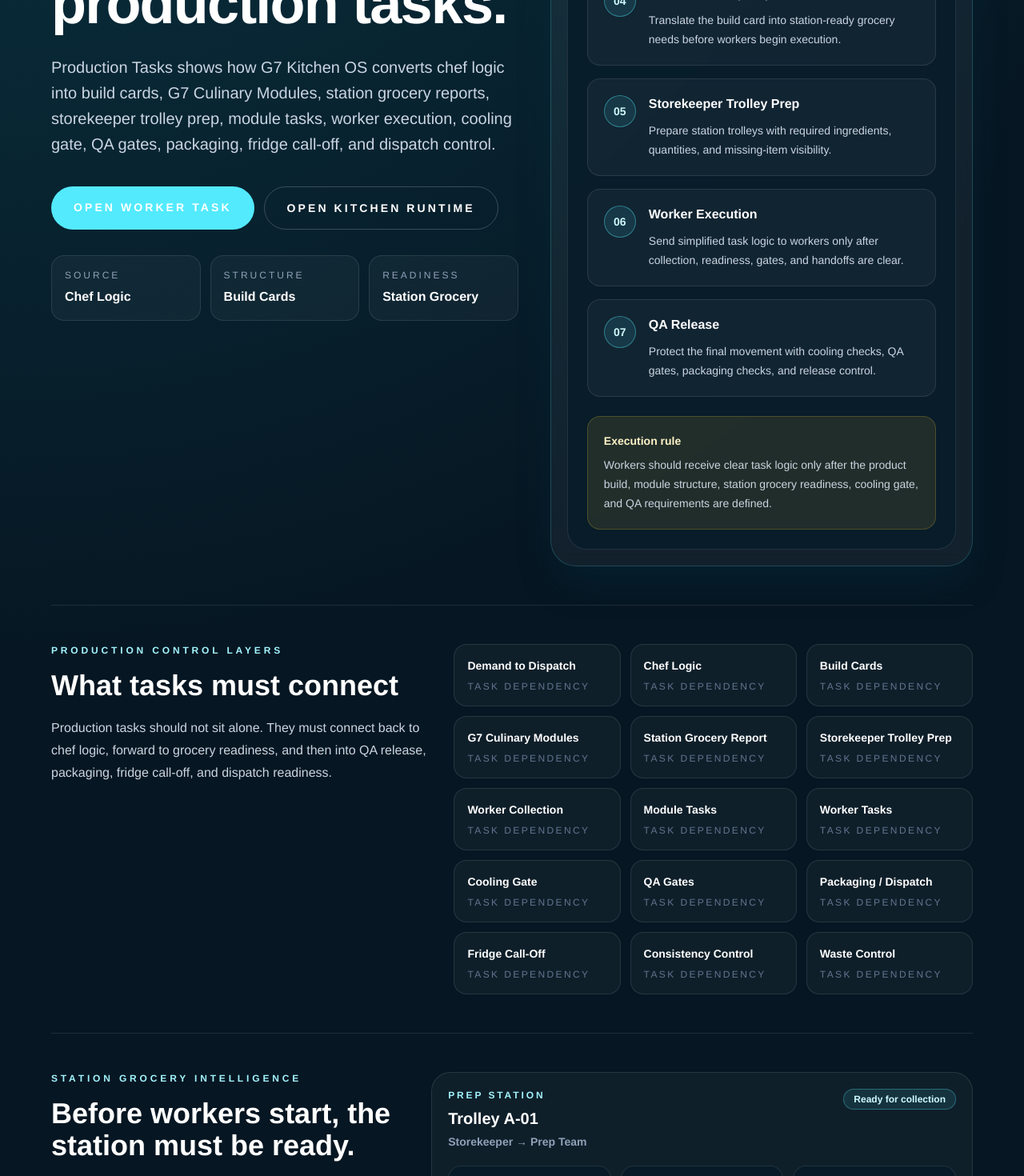
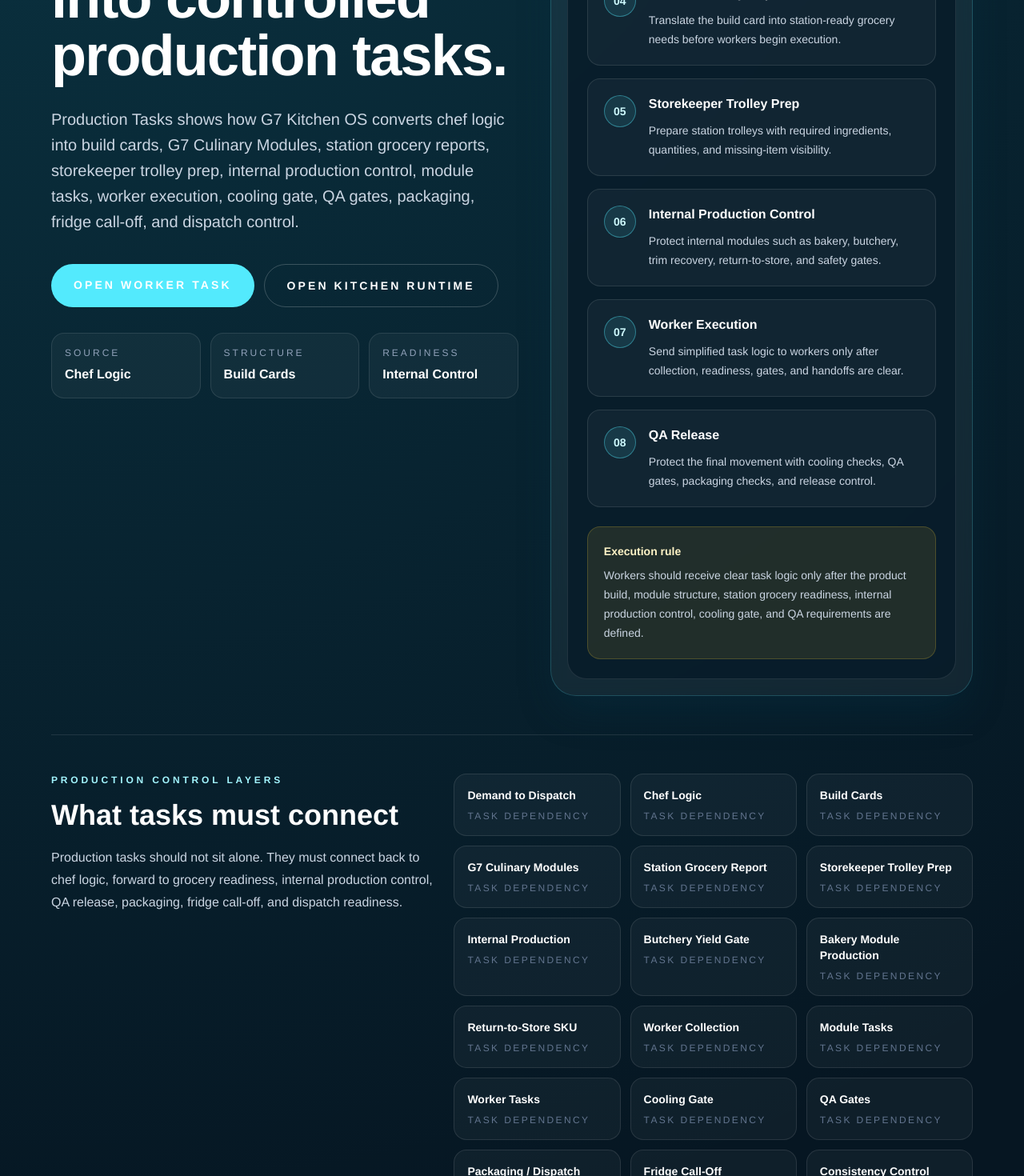
Before and after one commit to ammsofia11-wq/g7-mvpos, a Next.js app: page /production-tasks in a window 1280 px wide. Shown: the part 700-2170 px from the top of the page at 80% size. Built offline with nearby package versions, Linux system fonts and the light colour scheme; no server answers.

Commit message:
Add internal production preview

```diff
--- a/app/production-tasks/page.tsx
+++ b/app/production-tasks/page.tsx
@@ -29,11 +29,16 @@
   },
   {
     step: "06",
+    title: "Internal Production Control",
+    text: "Protect internal modules such as bakery, butchery, trim recovery, return-to-store, and safety gates.",
+  },
+  {
+    step: "07",
     title: "Worker Execution",
     text: "Send simplified task logic to workers only after collection, readiness, gates, and handoffs are clear.",
   },
   {
-    step: "07",
+    step: "08",
     title: "QA Release",
     text: "Protect the final movement with cooling checks, QA gates, packaging checks, and release control.",
   },
@@ -46,6 +51,10 @@
   "G7 Culinary Modules",
   "Station Grocery Report",
   "Storekeeper Trolley Prep",
+  "Internal Production",
+  "Butchery Yield Gate",
+  "Bakery Module Production",
+  "Return-to-Store SKU",
   "Worker Collection",
   "Module Tasks",
   "Worker Tasks",
@@ -105,7 +114,7 @@
 const groceryReports = [
   {
     station: "Prep Station",
-    owner: "Storekeeper → Prep Team",
+    owner: "Storekeeper to Prep Team",
     trolley: "Trolley A-01",
     status: "Ready for collection",
     items: [
@@ -117,7 +126,7 @@
   },
   {
     station: "Cooking Station",
-    owner: "Storekeeper → Cooking Team",
+    owner: "Storekeeper to Cooking Team",
     trolley: "Trolley C-02",
     status: "Needs chef confirmation",
     items: [
@@ -129,7 +138,7 @@
   },
   {
     station: "Packaging Station",
-    owner: "Storekeeper → Packaging Team",
+    owner: "Storekeeper to Packaging Team",
     trolley: "Trolley P-03",
     status: "Ready after QA",
     items: ["Meal containers", "Labels", "Sleeves and dispatch crates"],
@@ -153,6 +162,97 @@
   {
     label: "Readiness Gate",
     text: "Missing ingredients block the task before execution, not during cooking.",
+  },
+];
+
+const internalProductionCards = [
+  {
+    title: "Bakery Internal Production",
+    owner: "Bakery Team",
+    status: "Internal module",
+    lines: [
+      "Produce tortilla, bread, or bakery components as internal SKUs.",
+      "Return approved output to store before final station issue.",
+      "Keep bakery batch identity visible for later product builds.",
+    ],
+    control:
+      "Bakery output should become an internal controlled module, not an invisible side task.",
+  },
+  {
+    title: "Butchery Yield Gate",
+    owner: "Butchery / Prep Team",
+    status: "Yield protected",
+    lines: [
+      "Record gross protein weight before trimming or cutting.",
+      "Confirm usable yield before cooking station receives the batch.",
+      "Separate usable protein, scrap, and rejected material clearly.",
+    ],
+    control:
+      "Cooking should not start from purchase weight. It should start from usable yield.",
+  },
+  {
+    title: "Return-to-Store Internal SKU",
+    owner: "Storekeeper",
+    status: "Traceable return",
+    lines: [
+      "Return internal production output to store with batch identity.",
+      "Hold approved internal modules until station call-off.",
+      "Keep remaining quantity visible before next product usage.",
+    ],
+    control:
+      "Internal production should return to controlled store logic before it becomes station grocery.",
+  },
+  {
+    title: "Scrap and Trim Recovery",
+    owner: "Chef / Production Manager",
+    status: "Recovery visible",
+    lines: [
+      "Separate vegetable trim, protein scrap, and usable leftovers.",
+      "Protect food safety before reuse decisions.",
+      "Recommend next best use only after QA-safe classification.",
+    ],
+    control:
+      "Recovery intelligence must never bypass safety, QA, or chef approval.",
+  },
+];
+
+const internalProductionPath = [
+  {
+    label: "Internal Need",
+    text: "Demand and build cards create internal production needs such as bread, butchery prep, or sauce base.",
+  },
+  {
+    label: "Controlled Output",
+    text: "The internal team produces a module with yield, batch identity, and owner visibility.",
+  },
+  {
+    label: "Return to Store",
+    text: "Approved output returns as an internal SKU before it is issued to a station trolley.",
+  },
+  {
+    label: "Next Best Use",
+    text: "Scrap, trim, and surplus are classified for safe reuse, discard, or chef review.",
+  },
+];
+
+const safetyGates = [
+  {
+    gate: "Frozen Protein Safety Gate",
+    status: "Safety hold",
+    detail:
+      "Frozen protein requires thawing control, temperature evidence, and release before butchery or cooking.",
+  },
+  {
+    gate: "Blast Freezer Gate",
+    status: "Cold chain protected",
+    detail:
+      "Blast freezer movement should be tracked before storage, return-to-store, or later call-off.",
+  },
+  {
+    gate: "Chef Approval Gate",
+    status: "Decision required",
+    detail:
+      "Next best use, sensitive scaling, and recovery usage require chef-controlled approval.",
   },
 ];
 
@@ -235,8 +335,9 @@
             <p className="mt-7 max-w-3xl text-lg leading-8 text-slate-300 sm:text-xl">
               Production Tasks shows how G7 Kitchen OS converts chef logic into
               build cards, G7 Culinary Modules, station grocery reports,
-              storekeeper trolley prep, module tasks, worker execution, cooling
-              gate, QA gates, packaging, fridge call-off, and dispatch control.
+              storekeeper trolley prep, internal production control, module
+              tasks, worker execution, cooling gate, QA gates, packaging, fridge
+              call-off, and dispatch control.
             </p>
 
             <div className="mt-9 flex flex-col gap-3 sm:flex-row">
@@ -271,7 +372,7 @@
                 <p className="text-xs uppercase tracking-[0.25em] text-slate-400">
                   Readiness
                 </p>
-                <p className="mt-2 font-bold text-white">Station Grocery</p>
+                <p className="mt-2 font-bold text-white">Internal Control</p>
               </div>
             </div>
           </div>
@@ -309,8 +410,9 @@
                 </p>
                 <p className="mt-2 text-sm leading-6 text-slate-300">
                   Workers should receive clear task logic only after the product
-                  build, module structure, station grocery readiness, cooling
-                  gate, and QA requirements are defined.
+                  build, module structure, station grocery readiness, internal
+                  production control, cooling gate, and QA requirements are
+                  defined.
                 </p>
               </div>
             </div>
@@ -327,8 +429,9 @@
             </h2>
             <p className="mt-5 max-w-xl text-base leading-7 text-slate-300">
               Production tasks should not sit alone. They must connect back to
-              chef logic, forward to grocery readiness, and then into QA
-              release, packaging, fridge call-off, and dispatch readiness.
+              chef logic, forward to grocery readiness, internal production
+              control, QA release, packaging, fridge call-off, and dispatch
+              readiness.
             </p>
           </div>
 
@@ -430,6 +533,107 @@
           </div>
         </section>
 
+        <section className="mx-auto grid max-w-7xl gap-6 border-t border-white/10 py-12">
+          <div className="grid gap-6 lg:grid-cols-[0.8fr_1.2fr]">
+            <div>
+              <p className="text-xs font-semibold uppercase tracking-[0.32em] text-cyan-200">
+                Internal Production Intelligence
+              </p>
+              <h2 className="mt-4 text-3xl font-black text-white sm:text-4xl">
+                Internal modules must be controlled before they become station
+                grocery.
+              </h2>
+              <p className="mt-5 max-w-xl text-base leading-7 text-slate-300">
+                This preview maps the next deeper G7 layer: bakery production,
+                butchery yield, return-to-store internal SKUs, scrap and trim
+                recovery, frozen protein safety, and next best use visibility.
+              </p>
+
+              <div className="mt-6 grid gap-3">
+                {internalProductionPath.map((step) => (
+                  <div
+                    key={step.label}
+                    className="rounded-2xl border border-emerald-300/20 bg-emerald-300/10 p-4"
+                  >
+                    <p className="text-sm font-black text-emerald-100">
+                      {step.label}
+                    </p>
+                    <p className="mt-2 text-sm leading-6 text-slate-300">
+                      {step.text}
+                    </p>
+                  </div>
+                ))}
+              </div>
+            </div>
+
+            <div className="grid gap-4">
+              {internalProductionCards.map((card) => (
+                <div
+                  key={card.title}
+                  className="rounded-[1.5rem] border border-white/10 bg-white/[0.04] p-5"
+                >
+                  <div className="flex flex-col gap-3 sm:flex-row sm:items-start sm:justify-between">
+                    <div>
+                      <p className="text-xs font-bold uppercase tracking-[0.24em] text-emerald-200">
+                        {card.owner}
+                      </p>
+                      <h3 className="mt-2 text-xl font-black text-white">
+                        {card.title}
+                      </h3>
+                    </div>
+                    <span className="w-fit rounded-full border border-emerald-300/30 bg-emerald-300/10 px-3 py-1 text-xs font-bold text-emerald-100">
+                      {card.status}
+                    </span>
+                  </div>
+
+                  <div className="mt-5 grid gap-3">
+                    {card.lines.map((line) => (
+                      <div
+                        key={line}
+                        className="rounded-2xl border border-white/10 bg-[#071a27] p-4"
+                      >
+                        <p className="text-sm font-bold leading-6 text-white">
+                          {line}
+                        </p>
+                      </div>
+                    ))}
+                  </div>
+
+                  <div className="mt-4 rounded-2xl border border-amber-300/20 bg-amber-300/10 p-4">
+                    <p className="text-xs font-bold uppercase tracking-[0.2em] text-amber-100">
+                      Control rule
+                    </p>
+                    <p className="mt-2 text-sm leading-6 text-slate-300">
+                      {card.control}
+                    </p>
+                  </div>
+                </div>
+              ))}
+            </div>
+          </div>
+
+          <div className="grid gap-4 lg:grid-cols-3">
+            {safetyGates.map((gate) => (
+              <div
+                key={gate.gate}
+                className="rounded-[1.5rem] border border-red-300/20 bg-red-300/[0.06] p-5"
+              >
+                <div className="flex flex-col gap-3 sm:flex-row sm:items-start sm:justify-between lg:flex-col">
+                  <h3 className="text-lg font-black text-white">
+                    {gate.gate}
+                  </h3>
+                  <span className="w-fit rounded-full border border-red-300/30 bg-red-300/10 px-3 py-1 text-xs font-bold text-red-100">
+                    {gate.status}
+                  </span>
+                </div>
+                <p className="mt-4 text-sm leading-6 text-slate-300">
+                  {gate.detail}
+                </p>
+              </div>
+            ))}
+          </div>
+        </section>
+
         <section className="mx-auto grid max-w-7xl gap-6 border-t border-white/10 py-12 lg:grid-cols-2">
           <div className="rounded-[2rem] border border-white/10 bg-white/[0.04] p-7">
             <p className="text-xs font-semibold uppercase tracking-[0.32em] text-cyan-200">
```
